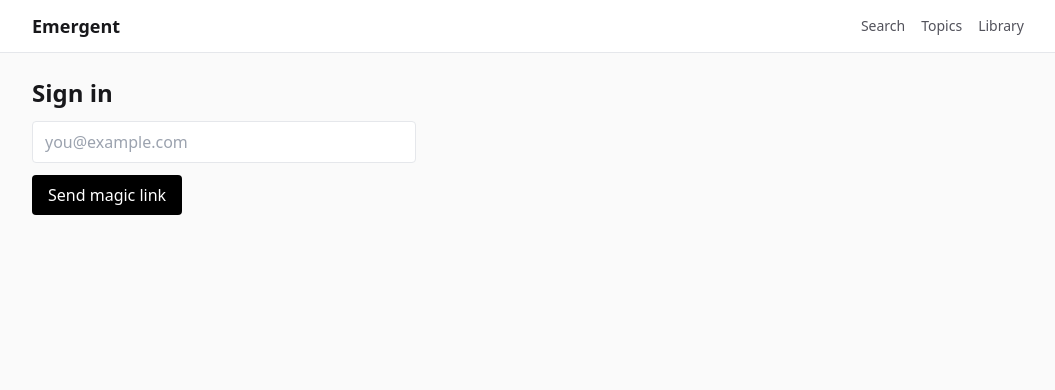
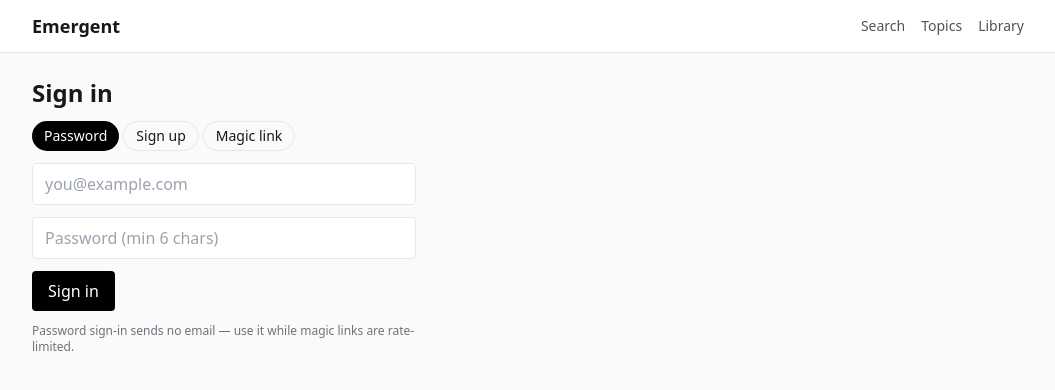
Before and after one commit to ashishtele/Emergent, a Next.js app: page /login in a window 1280 px wide. Shown: the top 390 px of the page, without its empty margins (112-1167 px from the left). Built offline with nearby package versions, Linux system fonts and the light colour scheme; no server answers.

Commit message:
Add password and signup login modes alongside magic link
- password sign-in and signup send zero emails, bypassing Supabase free mailer rate limits

```diff
--- a/app/login/page.tsx
+++ b/app/login/page.tsx
@@ -4,28 +4,68 @@ import { supabaseBrowser } from "@/lib/supabase-client";
 
 export default function LoginPage() {
   const [email, setEmail] = useState("");
+  const [password, setPassword] = useState("");
+  const [mode, setMode] = useState<"otp" | "password" | "signup">("password");
   const [msg, setMsg] = useState("");
   if (!process.env.NEXT_PUBLIC_SUPABASE_URL) {
     return <p className="text-sm">Auth not configured. Add Supabase keys to .env.local.</p>;
   }
-  const send = async () => {
-    setMsg("Sending…");
-    const { error } = await supabaseBrowser().auth.signInWithOtp({ email });
-    setMsg(error ? error.message : "Check your email for a login link.");
+  const run = async () => {
+    setMsg("Working…");
+    const sb = supabaseBrowser();
+    const { error } =
+      mode === "otp"
+        ? await sb.auth.signInWithOtp({ email })
+        : mode === "signup"
+          ? await sb.auth.signUp({ email, password })
+          : await sb.auth.signInWithPassword({ email, password });
+    if (error) setMsg(error.message);
+    else if (mode === "otp") setMsg("Check your email for a login link.");
+    else if (mode === "signup") setMsg("Account created — sign in now.");
+    else {
+      setMsg("Signed in ✓");
+      window.location.href = "/library";
+    }
   };
   return (
     <div className="max-w-sm space-y-3">
       <h1 className="text-2xl font-bold">Sign in</h1>
+      <div className="flex gap-1 text-sm">
+        {(["password", "signup", "otp"] as const).map((m) => (
+          <button
+            key={m}
+            onClick={() => {
+              setMode(m);
+              setMsg("");
+            }}
+            className={`rounded-full px-3 py-1 ${mode === m ? "bg-black text-white" : "border"}`}
+          >
+            {m === "otp" ? "Magic link" : m === "signup" ? "Sign up" : "Password"}
+          </button>
+        ))}
+      </div>
       <input
         value={email}
         onChange={(e) => setEmail(e.target.value)}
         placeholder="you@example.com"
         className="w-full rounded border px-3 py-2"
       />
-      <button onClick={send} className="rounded bg-black px-4 py-2 text-white">
-        Send magic link
+      {mode !== "otp" && (
+        <input
+          type="password"
+          value={password}
+          onChange={(e) => setPassword(e.target.value)}
+          placeholder="Password (min 6 chars)"
+          className="w-full rounded border px-3 py-2"
+        />
+      )}
+      <button onClick={run} className="rounded bg-black px-4 py-2 text-white">
+        {mode === "otp" ? "Send magic link" : mode === "signup" ? "Create account" : "Sign in"}
       </button>
       {msg && <p className="text-sm">{msg}</p>}
+      <p className="text-xs text-zinc-500">
+        Password sign-in sends no email — use it while magic links are rate-limited.
+      </p>
     </div>
   );
 }
```
